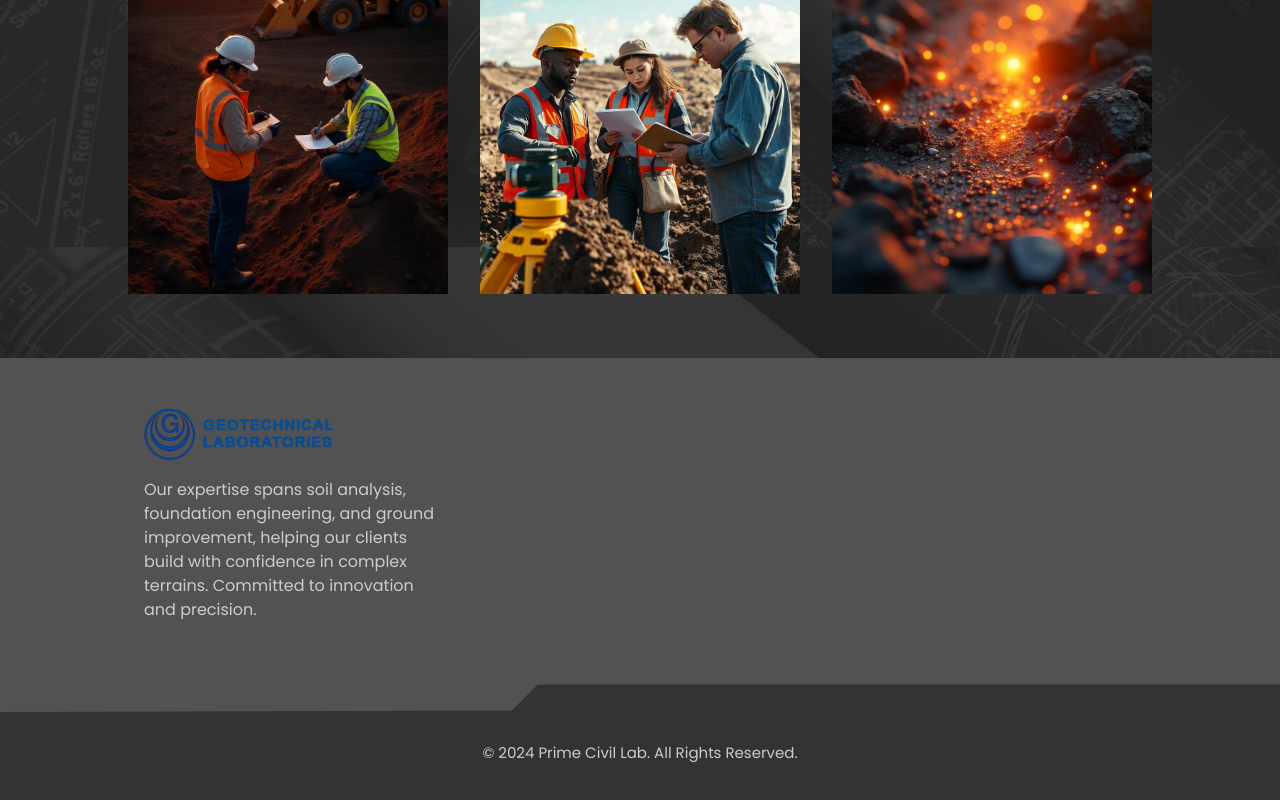
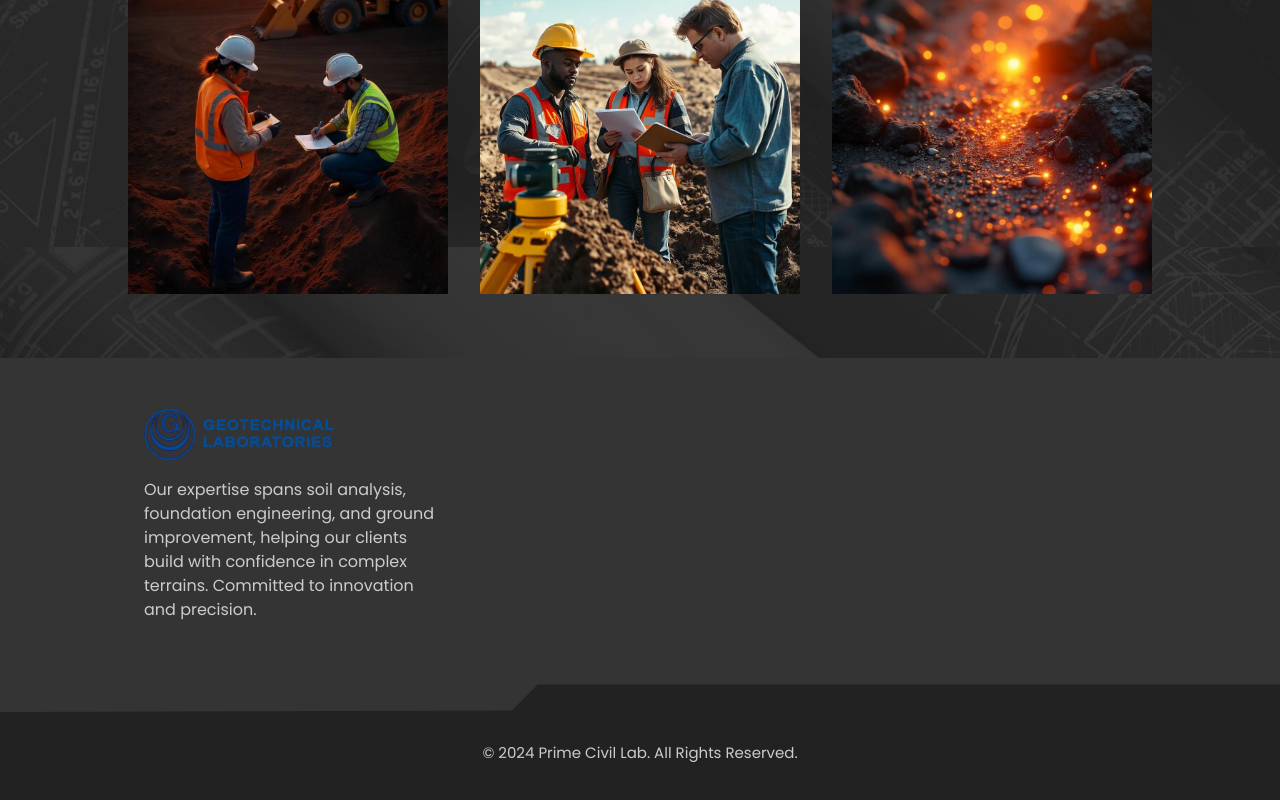
Before and after one commit to siddhartha0/PrimeCivilLab, a React (Vite) app: page / in a window 1280 px wide. Shown: the part 3764-4564 px from the top of the page. Built offline with nearby package versions, Linux system fonts and the light colour scheme; some icons are missing.

Commit message:
footer init

```diff
--- a/src/components/common/footer.tsx
+++ b/src/components/common/footer.tsx
@@ -4,9 +4,9 @@ import { Icon } from "@iconify/react";
 
 export const Footer = () => {
   return (
-    <div className="flex flex-col bg-black-700 justify-around  py-10 px-36 gap-20 bg-fadish-grey relative">
+    <div className="flex flex-col bg-black-700 justify-around  py-10 px-36 gap-20 bg-black-3 relative">
       <div
-        className="w-full h-36 bg-black absolute bottom-0 left-0 "
+        className="w-full h-36 bg-black-2 absolute bottom-0 left-0 "
         style={{
           clipPath:
             "polygon(0 36%, 40% 35%, 42% 17%, 100% 17%, 100% 100%, 0 100%)",
@@ -21,9 +21,9 @@ export const Footer = () => {
             complex terrains. Committed to innovation and precision.
           </p>
           <section className="flex place-items-center gap-3" id="icon">
-            <Icon icon="lineicons:facebook" color="#cccccc" />
-            <Icon icon="mdi:linkedin" color="#cccccc" />
-            <Icon icon="ic:baseline-tiktok" color="#cccccc" />
+            <Icon icon="lineicons:facebook" color="#ccc" />
+            <Icon icon="mdi:linkedin" color="#ccc" />
+            <Icon icon="ic:baseline-tiktok" color="#ccc" />
           </section>
         </div>
 
--- a/tailwind.config.js
+++ b/tailwind.config.js
@@ -14,7 +14,9 @@ module.exports = {
       black: "#333333",
       "black-3": "#343434",
       "black-2": "#222222",
+
       "black-4": "#444444",
+      "black-5": "#000",
 
       "dark-blue": "#0F82FF",
       "fadish-blue": "#1B9AF7",
```
